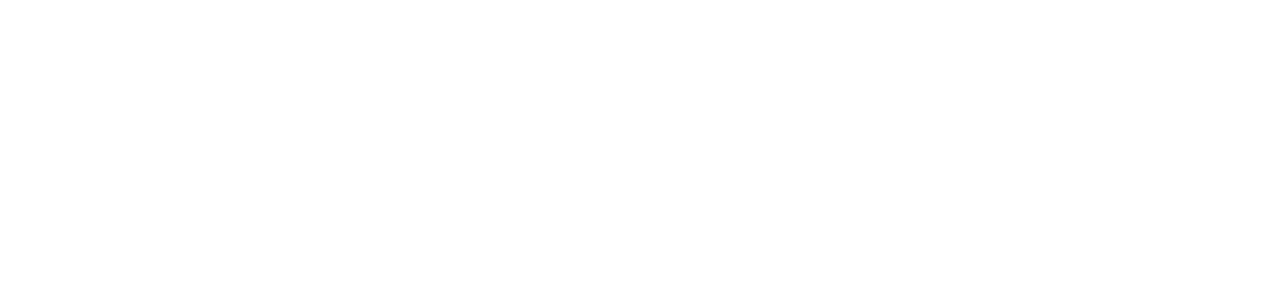
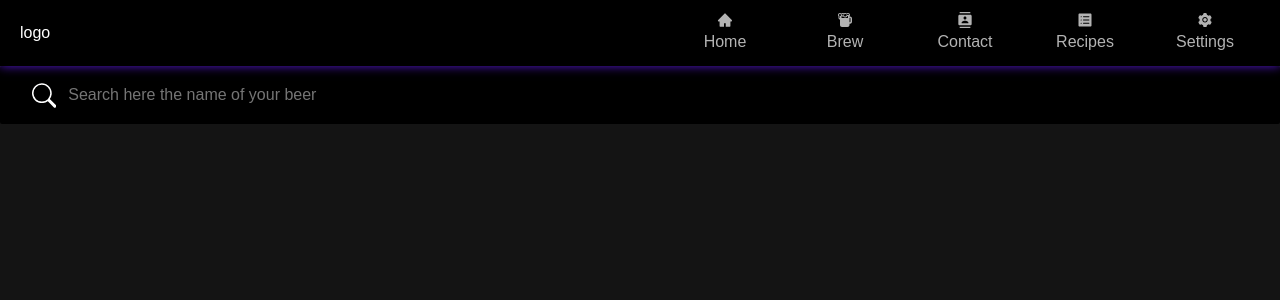
Before and after one commit to Francescostefan1998/beerbuzz-frontend, a React (Create React App) app: page /recipes in a window 1280 px wide. Before the commit this address had no page. Shown: the top 300 px of the page. Built offline with nearby package versions, Linux system fonts and the light colour scheme; the HTML template or start-up script is replaced by a standard one.

Commit message:
implementing the list of recipes
implementing the list of recipes

```diff
--- a/src/App.js
+++ b/src/App.js
@@ -2,6 +2,7 @@ import { BrowserRouter, Routes, Route } from "react-router-dom";
 import "bootstrap/dist/css/bootstrap.min.css";
 import LoginBackground from "./components/login/webLogin/loginBackground/LoginBackground";
 import HomePage from "./components/home/homePage/HomePage";
+import RecipesList from "./components/home/recipes/recipesList/RecipesList";
 import "./App.css";
 
 function App() {
@@ -11,6 +12,7 @@ function App() {
         <Routes>
           <Route path="/" element={<LoginBackground />} />
           <Route path="/home" element={<HomePage />} />
+          <Route path="/recipes" element={<RecipesList />} />
         </Routes>
       </BrowserRouter>
     </div>
--- a/src/components/home/homePage/HomePage.jsx
+++ b/src/components/home/homePage/HomePage.jsx
@@ -5,7 +5,9 @@ import { BsPencilFill } from "react-icons/bs";
 import { GiHops } from "react-icons/gi";
 import { GiWheat } from "react-icons/gi";
 import { AiOutlineSetting } from "react-icons/ai";
+import { useNavigate } from "react-router-dom";
 const HomePage = () => {
+  const navigate = useNavigate();
   let bubbles1 = [];
   let bubbles2 = [];
   let bubbles3 = [];
@@ -47,7 +49,7 @@ const HomePage = () => {
     <div className="homePage">
       <NavBar />
       <div className="homePage-container">
-        <div className="homePage-main">
+        <div className="homePage-main" onClick={() => navigate("/recipes")}>
           <ImList2 className="homePage-main-icon iconList" />
           <BsPencilFill className="homePage-main-icon iconPen" />
           <GiHops className="homePage-main-icon iconHops" />
--- a/src/components/home/homePage/homePage.css
+++ b/src/components/home/homePage/homePage.css
@@ -31,6 +31,9 @@
   height: 104%;
   z-index: 0;
   animation: animateLiquid 25s linear infinite;
+}
+.homePage-main:hover {
+  box-shadow: inset 0 0 10px var(--main-secondary);
 }
 
 .homePage-main-title {
@@ -129,12 +132,14 @@
   top: 15px;
   left: 15px;
   transform: rotate(25deg);
+  opacity: 0.4;
 }
 
 .homePage-main-icon.iconPen {
   font-size: 30px;
   top: 15px;
   right: 15px;
+  opacity: 0.4;
 }
 
 .homePage-main-icon.iconHops {
@@ -142,6 +147,7 @@
   bottom: 15px;
   right: 15px;
   transform: rotate(-95deg);
+  opacity: 0.4;
 }
 
 .homePage-main-icon.iconWheat {
@@ -149,6 +155,7 @@
   bottom: 15px;
   left: 15px;
   transform: rotate(-25deg);
+  opacity: 0.4;
 }
 
 @keyframes rotate {
--- a/src/components/home/navBar/NavBar.jsx
+++ b/src/components/home/navBar/NavBar.jsx
@@ -1,20 +1,21 @@
 import "./navBar.css";
 import { useState } from "react";
 import { HiMenu } from "react-icons/hi";
-
 import { AiFillHome } from "react-icons/ai";
 import { IoMdBeer } from "react-icons/io";
 import { MdContacts } from "react-icons/md";
 import { IoIosListBox } from "react-icons/io";
 import { AiFillSetting } from "react-icons/ai";
+import { useNavigate } from "react-router-dom";
 
 const NavBar = () => {
+  const navigate = useNavigate();
   return (
     <div className="my-navbar">
       <div className="my-navbar-logo">logo</div>
       <div className="my-navbar-menue">
         <HiMenu className="my-navbar-icon" />
-        <div className="my-navbar-sections">
+        <div className="my-navbar-sections" onClick={() => navigate("/home")}>
           <AiFillHome />
           <div>Home</div>
         </div>
@@ -26,7 +27,10 @@ const NavBar = () => {
           <MdContacts />
           <div>Contact</div>
         </div>
-        <div className="my-navbar-sections">
+        <div
+          className="my-navbar-sections"
+          onClick={() => navigate("/recipes")}
+        >
           <IoIosListBox />
           <div>Recipes</div>
         </div>
--- a/src/components/home/navBar/navBar.css
+++ b/src/components/home/navBar/navBar.css
@@ -35,6 +35,14 @@
 .my-navbar-sections:hover {
   opacity: 1;
 }
+.my-navbar-icon {
+  opacity: 0.7;
+  display: none;
+  cursor: pointer;
+}
+.my-navbar-icon:hover {
+  opacity: 1;
+}
 
 @keyframes spin {
   from {
@@ -55,4 +63,8 @@
   .my-navbar-sections {
     display: none;
   }
+  .my-navbar-icon {
+    display: flex;
+    position: relative;
+  }
 }
--- /dev/null
+++ b/src/components/home/recipes/recipesList/RecipesList.jsx
@@ -0,0 +1,21 @@
+import "./recipesList.css";
+import SingleRecipe from "../singleRecipe/SingleRecipe";
+import NavBar from "../../navBar/NavBar";
+import { BsSearch } from "react-icons/bs";
+
+const RecipesList = () => {
+  return (
+    <div className="recipesList">
+      <NavBar />
+      <div className="recipesList-search">
+        <BsSearch className="search-icon" />
+        <input type="text" placeholder="Search here the name of your beer" />
+      </div>
+      <div>
+        <div></div>
+      </div>
+    </div>
+  );
+};
+
+export default RecipesList;
--- /dev/null
+++ b/src/components/home/recipes/recipesList/recipesList.css
@@ -0,0 +1,31 @@
+.recipesList {
+  width: 100%;
+  height: 100vh;
+  background-color: var(--background-dark);
+}
+
+.recipesList-search {
+  width: 100%;
+  padding: 2vh;
+  padding-inline: 4vh;
+  overflow: hidden;
+  background-color: var(--background-black);
+  border-radius: 2px;
+  display: flex;
+  align-items: center;
+  gap: 10px;
+}
+
+.recipesList-search input {
+  outline: none;
+  direction: none;
+  border: none;
+  width: 100%;
+  background-color: transparent !important;
+  color: white !important;
+}
+
+.recipesList-search .search-icon {
+  font-size: 25px;
+  cursor: pointer;
+}
--- /dev/null
+++ b/src/components/home/recipes/singleRecipe/SingleRecipe.jsx
@@ -0,0 +1,11 @@
+import "./singleRecipe.css";
+
+const SingleRecipe = () => {
+  return (
+    <div className="singleRecipe">
+      <div>single</div>
+    </div>
+  );
+};
+
+export default SingleRecipe;
--- /dev/null
+++ b/src/components/home/recipes/singleRecipe/singleRecipe.css
@@ -0,0 +1,5 @@
+.singleRecipe {
+  width: 100%;
+  height: 100vh;
+  background-color: var(--background-dark);
+}
```
